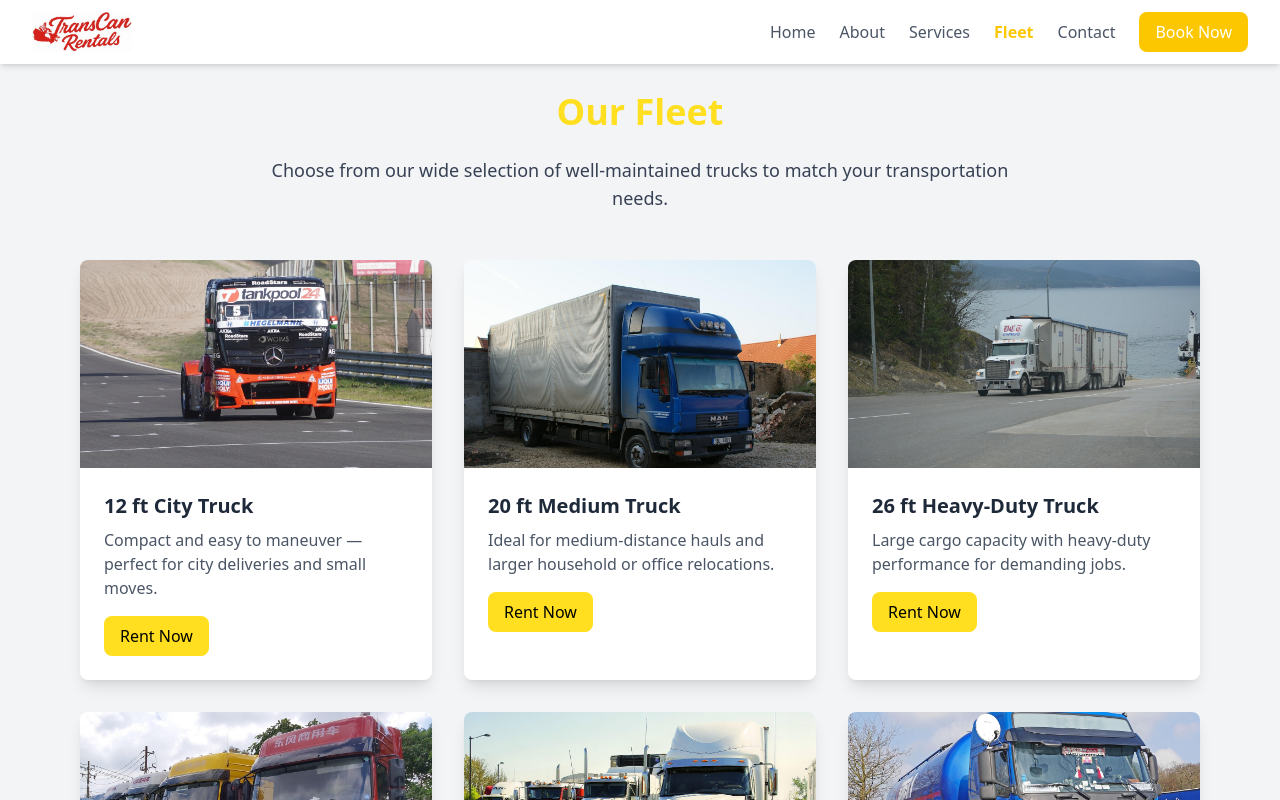
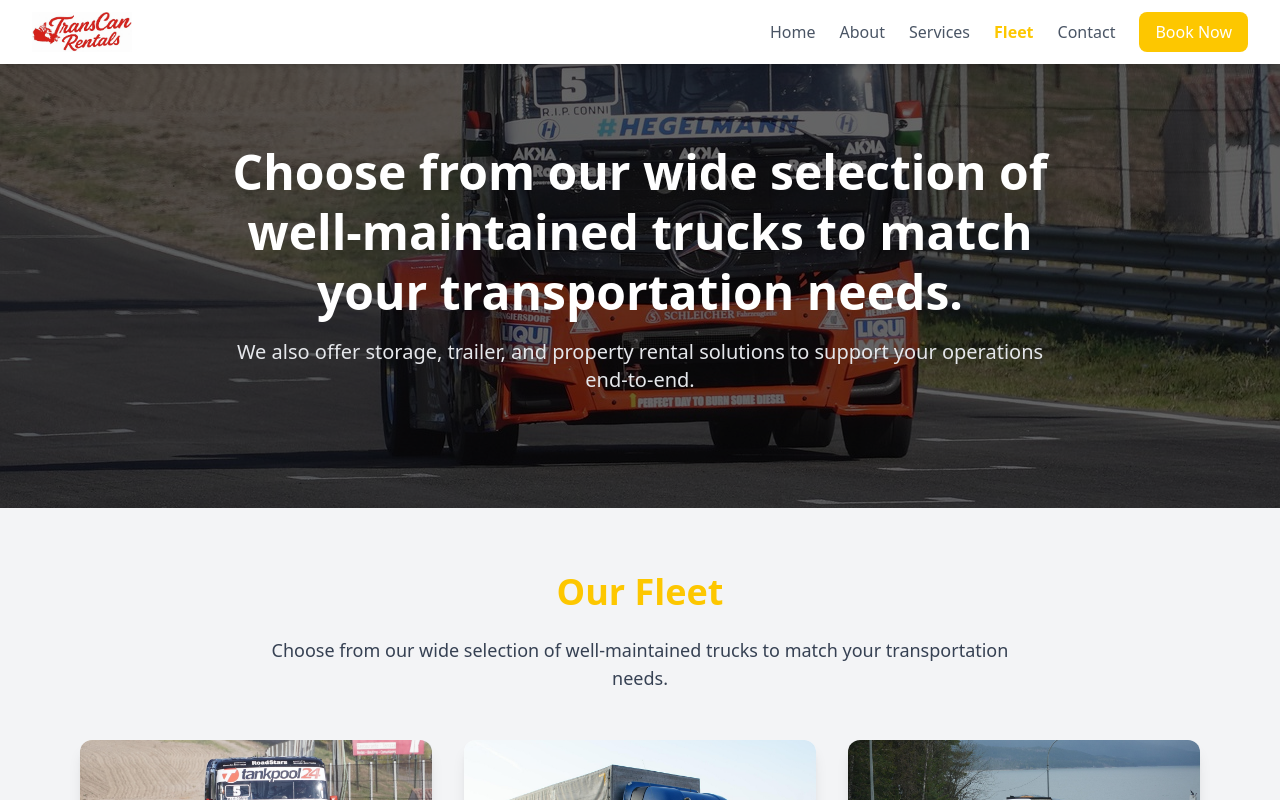
Before and after one commit to Shubham-juris/transcanrentals, a React (Vite) app: page /fleet in a window 1280 px wide. Shown: the top 800 px of the page. Built offline with nearby package versions, Linux system fonts and the light colour scheme.

Commit message:
Update Fleet.jsx

```diff
--- a/src/page/Fleet.jsx
+++ b/src/page/Fleet.jsx
@@ -1,15 +1,119 @@
+// import React from "react";
+// import { useNavigate } from "react-router-dom";
+// import { motion } from "framer-motion";
+// import fleetImg from "../assets/fleet/fleetImg.jpg";
+
+// import fleetImg2 from "../assets/fleet/fleetImg2.jpg";
+// import fleetImg3 from "../assets/fleet/fleetImg3.jpg";
+// import fleetImg4 from "../assets/fleet/fleetImg4.jpg";
+// import fleetImg5 from "../assets/fleet/fleetImg5.jpg";
+// import fleetImg6 from "../assets/fleet/fleetImg6.jpg";
+// export default function Fleet() {
+//   const navigate = useNavigate();
+//   const handleClick = () => {
+//     navigate("/contact");
+//   };
+
+//   const fleetData = [
+//     {
+//       name: "12 ft City Truck",
+//       description:
+//         "Compact and easy to maneuver — perfect for city deliveries and small moves.",
+//       image: fleetImg,
+//     },
+//     {
+//       name: "20 ft Medium Truck",
+//       description:
+//         "Ideal for medium-distance hauls and larger household or office relocations.",
+//       image: fleetImg2,
+//     },
+//     {
+//       name: "26 ft Heavy-Duty Truck",
+//       description:
+//         "Large cargo capacity with heavy-duty performance for demanding jobs.",
+//       image: fleetImg6,
+//     },
+//     {
+//       name: "Refrigerated Truck",
+//       description:
+//         "Temperature-controlled trucks for perishable goods and sensitive cargo.",
+//       image: fleetImg4,
+//     },
+//     {
+//       name: "Flatbed Truck",
+//       description:
+//         "Perfect for transporting oversized loads and heavy machinery.",
+//       image: fleetImg5,
+//     },
+//     {
+//       name: "Corporate Fleet",
+//       description:
+//         "Custom fleet rental packages for businesses with ongoing transport needs.",
+//       image: fleetImg3,
+//     },
+//   ];
+
+//   return (
+//     <section className="bg-gray-100 py-16 px-6 md:px-20">
+//       <div className="max-w-7xl mx-auto">
+//         {/* Heading */}
+//         <h1 className="text-4xl font-bold text-yellow-300 mb-6 text-center">
+//           Our Fleet
+//         </h1>
+//         <p className="text-gray-700 text-lg text-center max-w-3xl mx-auto mb-12">
+//           Choose from our wide selection of well-maintained trucks to match your
+//           transportation needs.
+//         </p>
+
+//         {/* Fleet Grid */}
+//         <div className="grid sm:grid-cols-2 lg:grid-cols-3 gap-8">
+//           {fleetData.map((truck, index) => (
+//             <motion.div
+//               key={index}
+//               className="bg-white rounded-lg shadow-lg hover:shadow-xl transition overflow-hidden"
+//               initial={{ opacity: 0, y: 50 }}
+//               whileInView={{ opacity: 1, y: 0 }}
+//               transition={{ duration: 0.5, delay: index * 0.15 }}
+//               viewport={{ once: true }}
+//             >
+//               <img
+//                 src={truck.image}
+//                 alt={truck.name}
+//                 className="w-full h-52 object-cover"
+//               />
+//               <div className="p-6">
+//                 <h3 className="text-xl font-semibold text-gray-800 mb-2">
+//                   {truck.name}
+//                 </h3>
+//                 <p className="text-gray-600">{truck.description}</p>
+//                 <button
+//                   onClick={handleClick}
+//                   className="mt-4 inline-block bg-yellow-300 hover:bg-yellow-300 text-black px-4 py-2 rounded-lg transition"
+//                 >
+//                   Rent Now
+//                 </button>
+//               </div>
+//             </motion.div>
+//           ))}
+//         </div>
+//       </div>
+//     </section>
+//   );
+// }
+
 import React from "react";
 import { useNavigate } from "react-router-dom";
 import { motion } from "framer-motion";
 import fleetImg from "../assets/fleet/fleetImg.jpg";
-
 import fleetImg2 from "../assets/fleet/fleetImg2.jpg";
 import fleetImg3 from "../assets/fleet/fleetImg3.jpg";
 import fleetImg4 from "../assets/fleet/fleetImg4.jpg";
 import fleetImg5 from "../assets/fleet/fleetImg5.jpg";
 import fleetImg6 from "../assets/fleet/fleetImg6.jpg";
+
 export default function Fleet() {
   const navigate = useNavigate();
+
   const handleClick = () => {
     navigate("/contact");
   };
@@ -54,12 +158,44 @@ export default function Fleet() {
   ];
 
   return (
+    <>
+      {/* Hero Banner Section */}
+      <section
+        className="relative h-[60vh] flex items-center justify-center text-center"
+        style={{
+          backgroundImage: `url(${fleetImg})`,
+          backgroundSize: "cover",
+          backgroundPosition: "center",
+        }}
+      >
+        {/* Overlay */}
+        <div className="absolute inset-0 bg-black/60"></div>
+
+        {/* Banner Content */}
+        <motion.div
+          className="relative z-10 px-6 max-w-4xl"
+          initial={{ opacity: 0, y: 40 }}
+          animate={{ opacity: 1, y: 0 }}
+          transition={{ duration: 0.8 }}
+        >
+          <h1 className="text-3xl md:text-5xl font-extrabold text-white leading-tight mb-4">
+            Choose from our wide selection of well-maintained trucks to match
+            your transportation needs.
+          </h1>
+          <p className="text-lg md:text-xl text-gray-200">
+            We also offer storage, trailer, and property rental solutions to
+            support your operations end-to-end.
+          </p>
+        </motion.div>
+      </section>
+
+      {/* Fleet Grid Section (Unchanged) */}
       <section className="bg-gray-100 py-16 px-6 md:px-20">
         <div className="max-w-7xl mx-auto">
-        {/* Heading */}
-        <h1 className="text-4xl font-bold text-yellow-300 mb-6 text-center">
+          {/* Optional Section Heading */}
+          <h2 className="text-4xl font-bold text-yellow-400 mb-6 text-center">
             Our Fleet
-        </h1>
+          </h2>
           <p className="text-gray-700 text-lg text-center max-w-3xl mx-auto mb-12">
             Choose from our wide selection of well-maintained trucks to match your
             transportation needs.
@@ -70,7 +206,7 @@ export default function Fleet() {
             {fleetData.map((truck, index) => (
               <motion.div
                 key={index}
-              className="bg-white rounded-lg shadow-lg hover:shadow-xl transition overflow-hidden"
+                className="bg-white rounded-xl shadow-lg hover:shadow-xl transition overflow-hidden"
                 initial={{ opacity: 0, y: 50 }}
                 whileInView={{ opacity: 1, y: 0 }}
                 transition={{ duration: 0.5, delay: index * 0.15 }}
@@ -80,6 +216,7 @@ export default function Fleet() {
                   src={truck.image}
                   alt={truck.name}
                   className="w-full h-52 object-cover"
+                  loading="lazy"
                 />
                 <div className="p-6">
                   <h3 className="text-xl font-semibold text-gray-800 mb-2">
@@ -88,7 +225,7 @@ export default function Fleet() {
                   <p className="text-gray-600">{truck.description}</p>
                   <button
                     onClick={handleClick}
-                  className="mt-4 inline-block bg-yellow-300 hover:bg-yellow-300 text-black px-4 py-2 rounded-lg transition"
+                    className="mt-4 inline-block bg-yellow-400 hover:bg-yellow-500 text-black px-5 py-2 rounded-lg font-semibold shadow transition"
                   >
                     Rent Now
                   </button>
@@ -98,5 +235,6 @@ export default function Fleet() {
           </div>
         </div>
       </section>
+    </>
   );
 }
```
Lines whose indentation alone changed are shown as unchanged.
